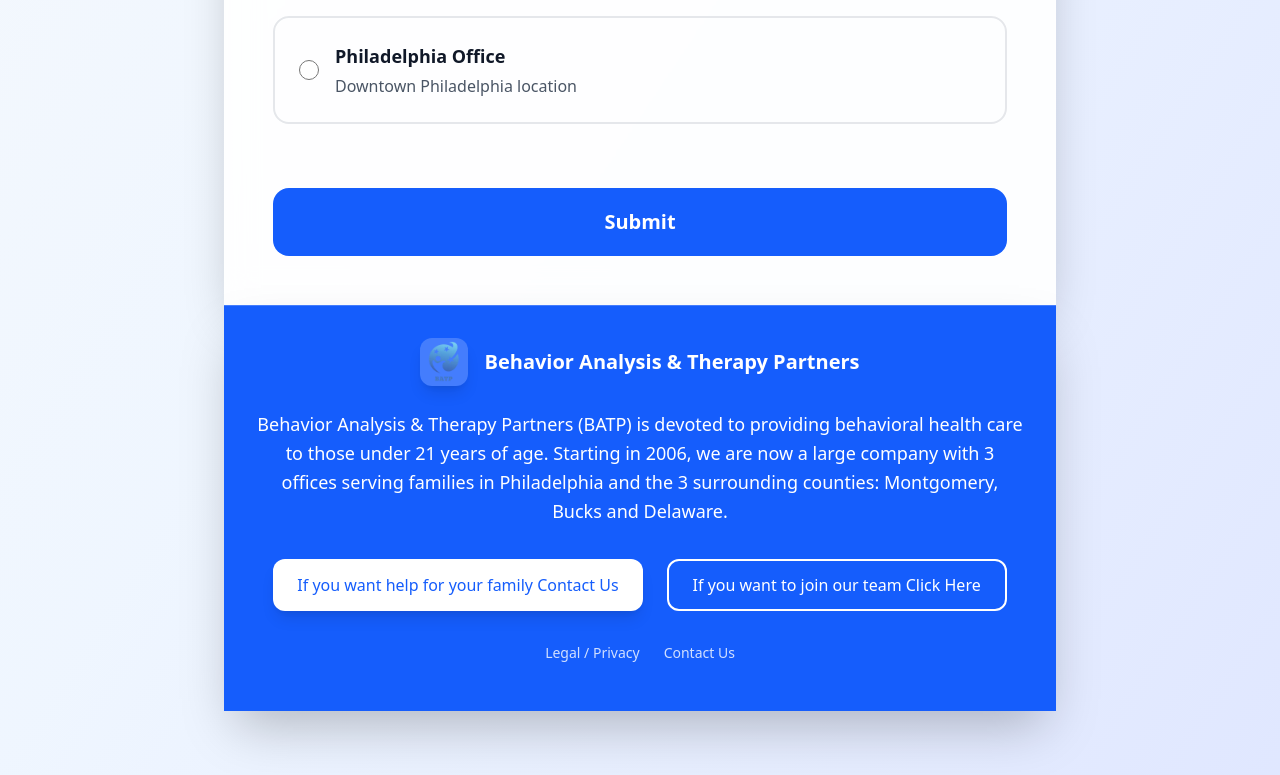
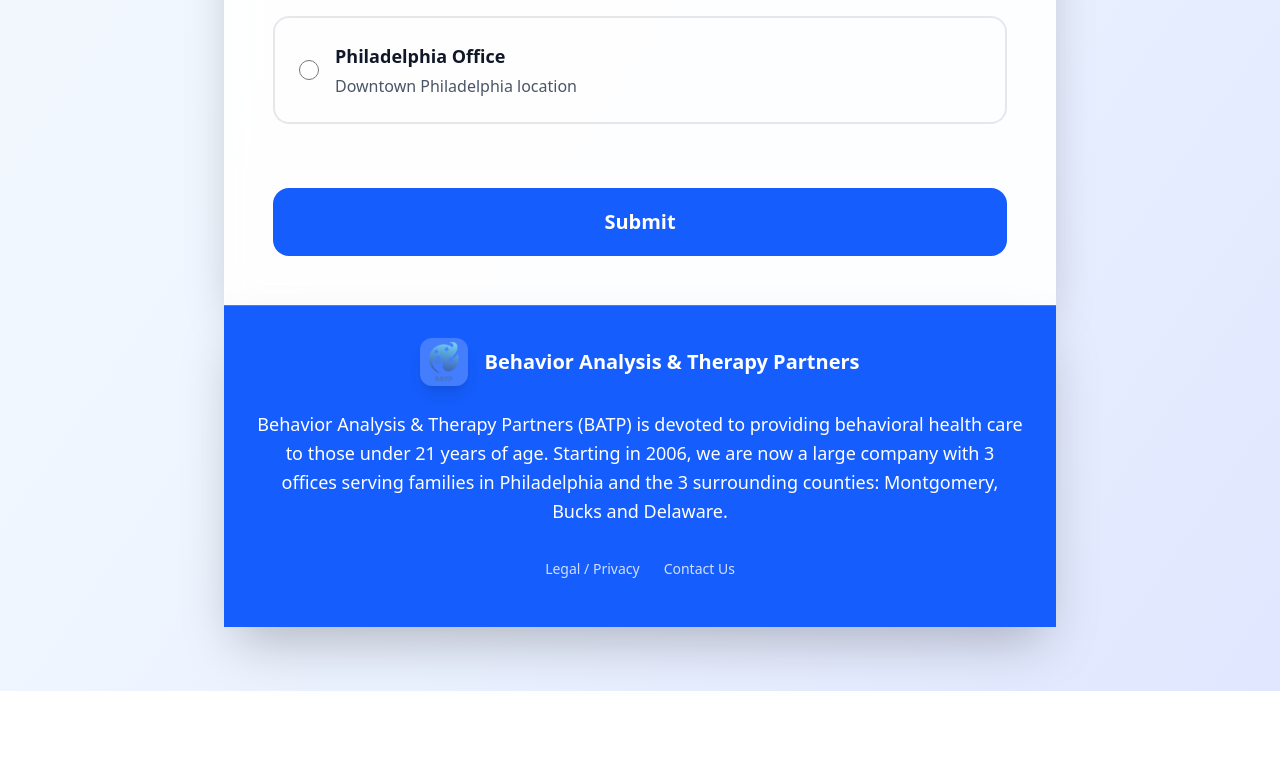
Before and after one commit to Mehwish0010/document-form, a Next.js app: page / in a window 1280 px wide. Shown: the part 1147-1922 px from the top of the page. After the commit the page ends 1838 px from the top, so only its background shows below. Built offline with nearby package versions, Linux system fonts and the light colour scheme.

Commit message:
Added changes

```diff
--- a/src/app/job-applications/page.tsx
+++ b/src/app/job-applications/page.tsx
@@ -249,15 +249,6 @@
               </p>
             </div>
 
-            {/* Action Buttons */}
-            <div className="flex justify-center space-x-6 mb-8">
-              <button className="px-6 py-3 bg-white text-blue-600 rounded-xl hover:bg-gray-100 transition-colors font-medium shadow-lg">
-                If you want help for your family Contact Us
-              </button>
-              <button className="px-6 py-3 border-2 border-white text-white rounded-xl hover:bg-white/10 transition-colors font-medium">
-                If you want to join our team Click Here
-              </button>
-            </div>
 
             {/* Explore Links */}
 
```
